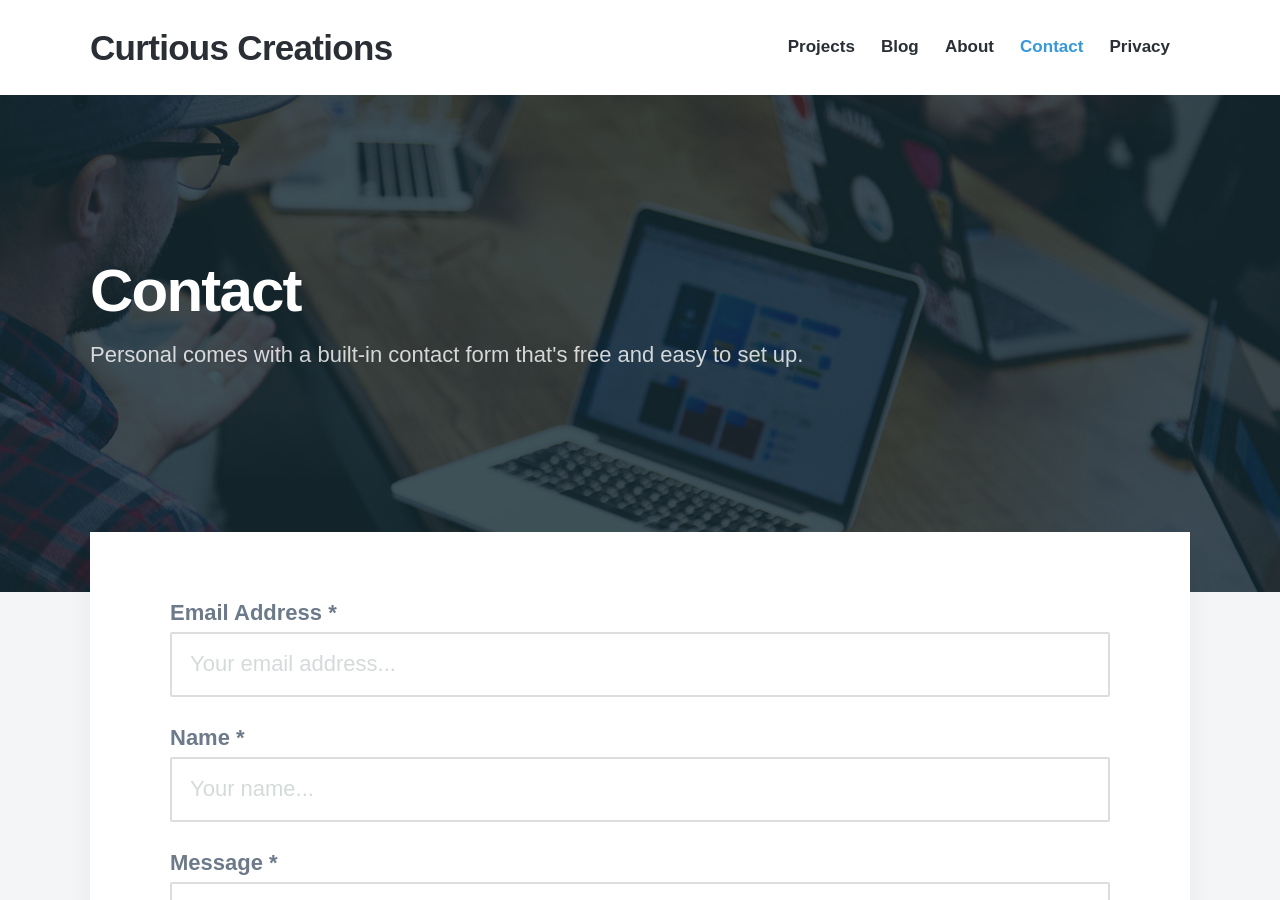
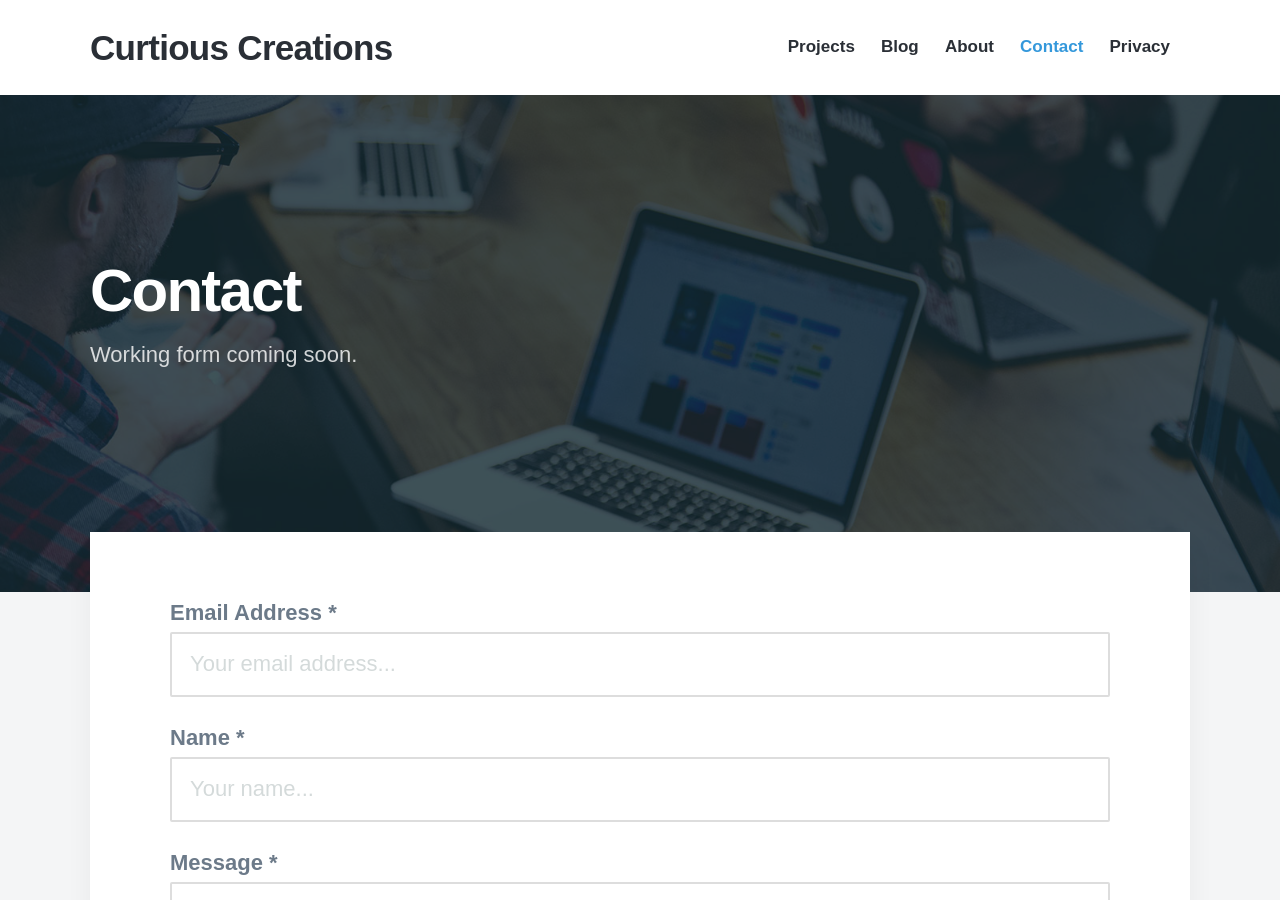
Before and after one commit to Curtis-S/Curtis-S.github.io, a Jekyll site: the page built from _pages/contact.md, in a window 1280 px wide and 900 px high. Built offline with Jekyll 4.4.1, drawn with Linux system fonts in a browser that asks for light colours; nearby versions of some CDN libraries; some web fonts are replaced.

Commit message:
images added

```diff
--- a/_pages/contact.md
+++ b/_pages/contact.md
@@ -1,7 +1,7 @@
 ---
 title: Contact
-subtitle: Personal comes with a built-in contact form that's free and easy to set up.
-description: Personal is the perfect theme for developers, designers and other creatives.
+subtitle: Working form coming soon.
+description:
 featured_image: /images/demo/contact.jpg
 ---
 
--- a/blog/index.html
+++ b/blog/index.html
@@ -1,7 +1,7 @@
 ---
 layout: default
 title: Blog
-description: Personal includes a simple blog with pagination.
+description:
 featured_image: /images/demo/blog.jpg
 ---
 
```
Also changed, not shown: 2 other files.
